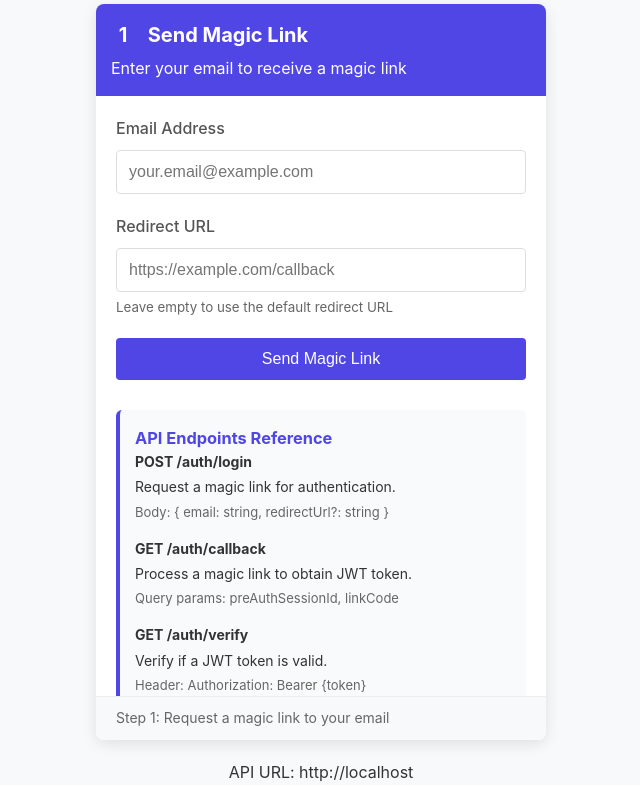
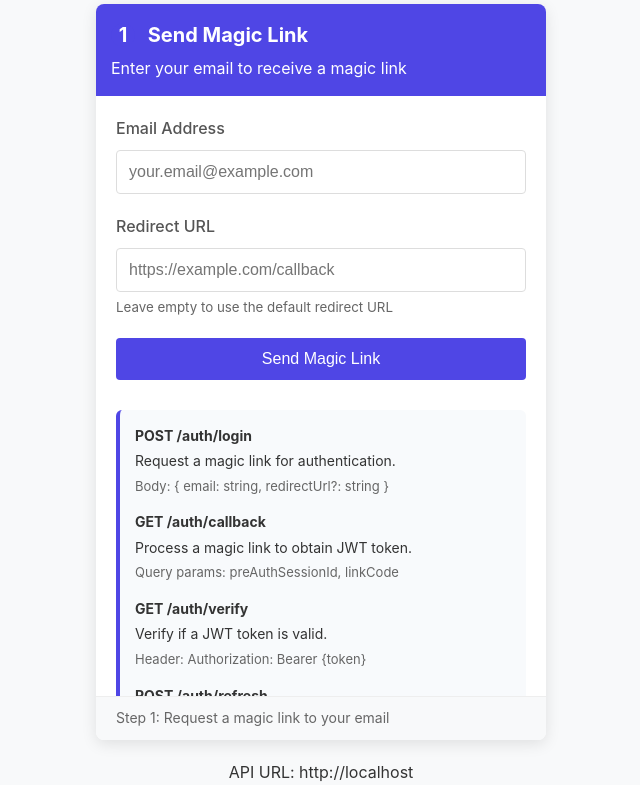
Before and after one commit to Low-Code-Cookbook/Beehiiv-Auth-Solution, a website: page public/debug.html in a window 1280 px wide. Shown: the part 41-826 px from the top of the page, without its empty margins (319-959 px from the left). Drawn offline with Linux system fonts and the light colour scheme.

```diff
--- a/public/debug.html
+++ b/public/debug.html
@@ -139,7 +139,6 @@
 
           <!-- New API Info Panel -->
           <div class="api-info-panel" style="margin-top: 30px; padding: 15px; background-color: #f8fafc; border-radius: 6px; border-left: 4px solid #4f46e5; font-size: 14px;">
-            <h3 style="margin-top: 0; color: #4f46e5;">API Endpoints Reference</h3>
 
             <div style="margin-bottom: 15px;">
               <div style="font-weight: bold; margin-bottom: 3px;">POST /auth/login</div>
```
